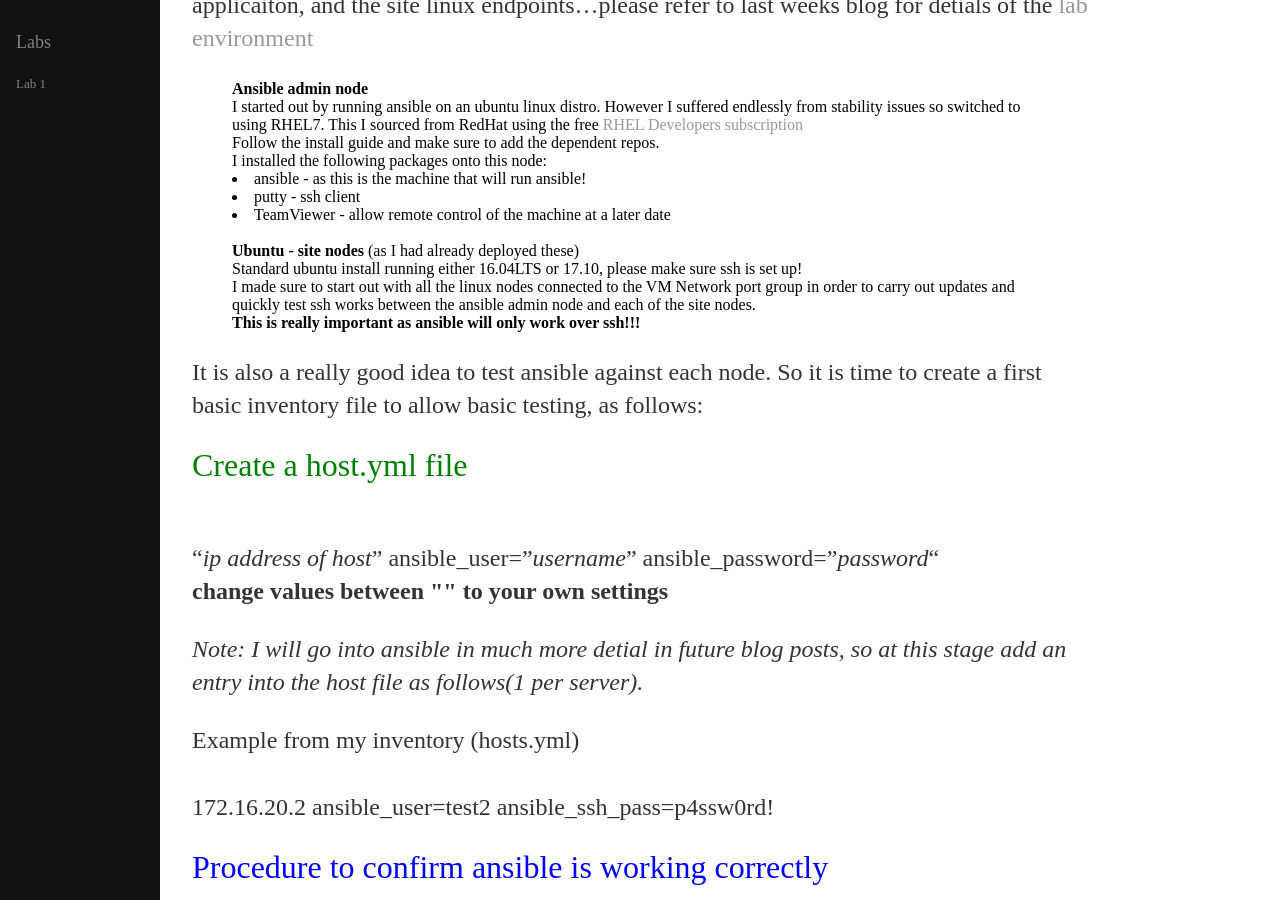
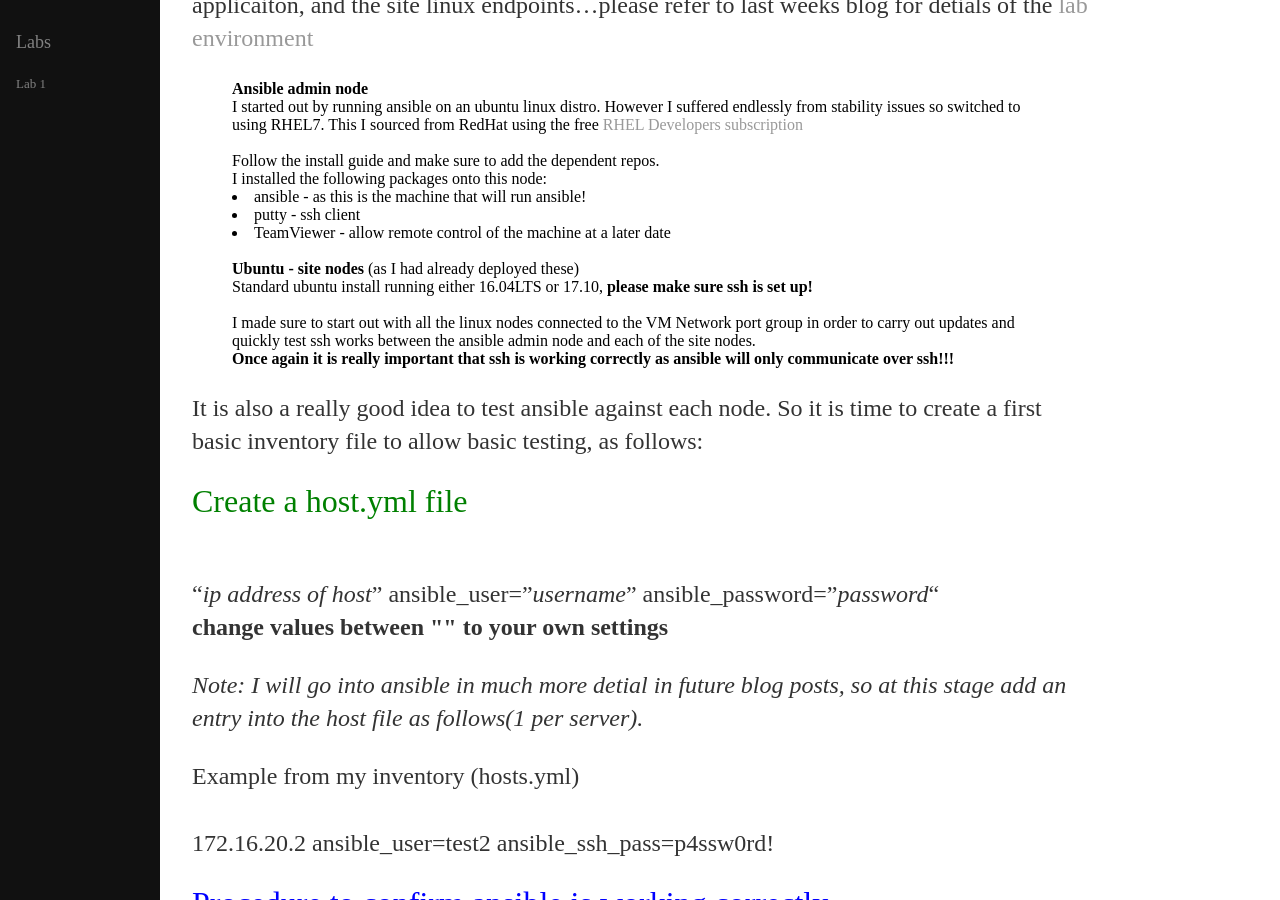
Before and after one commit to craigeowen/craigeowen.github.io, a Jekyll site: the page built from _posts/2018-04-13-Linux-Endpoint-Setup.md, in a window 1280 px wide and 900 px high, scrolled down 367 px. Built offline with Jekyll 4.4.1, drawn with Linux system fonts in a browser that asks for light colours; our own code applies the rules of GitHub Pages for plain Markdown files.

Commit message:
Update 2018-04-13-Linux-Endpoint-Setup.md

```diff
--- a/_posts/2018-04-13-Linux-Endpoint-Setup.md
+++ b/_posts/2018-04-13-Linux-Endpoint-Setup.md
@@ -7,7 +7,7 @@ easy to spin up end nodes as test targets. So this lab will prepare the groundwo
    suffered endlessly from stability issues so switched to using RHEL7.
    This I sourced from RedHat using the free
    <a href="https://developers.redhat.com/blog/2016/03/31/no-cost-rhel-developer-subscription-now-available/">RHEL Developers
-   subscription</a>
+   subscription</a><br>
    <br>
    Follow the install guide and make sure to add the dependent repos.
    <br>
@@ -19,12 +19,12 @@ easy to spin up end nodes as test targets. So this lab will prepare the groundwo
    </font>
    <br>
    <b>Ubuntu - site nodes</b> (as I had already deployed these)<br>
-   Standard ubuntu install running either 16.04LTS or 17.10, please make sure ssh is set up!
+   Standard ubuntu install running either 16.04LTS or 17.10, <b>please make sure ssh is set up!</b><br>
    <br>
    I made sure to start out with all the linux nodes connected to the
    VM Network port group in order to carry out updates and quickly test
    ssh works between the ansible admin node and each of the site nodes. <br>
-   <b>This is really important as ansible will only work over ssh!!!</b><br>
+   <b>Once again it is really important that ssh is working correctly as ansible will only communicate over ssh!!!</b><br>
 </blockquote>
 
  It is also a really good idea to test ansible against each node. So it is time to create a first basic inventory file to allow basic testing, as follows:<br>
```
